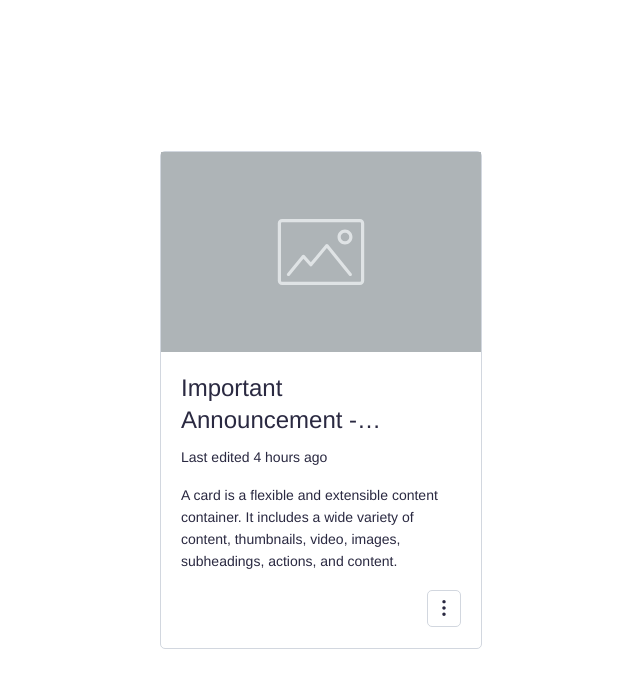
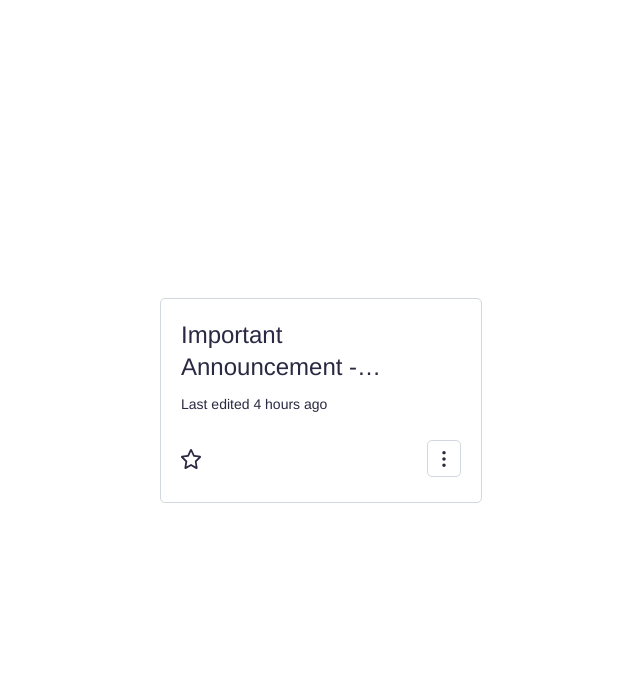
Before and after one commit to dlaurent123/cardjs, a React (Create React App) app: page / in a window 1280 px wide. Shown: the top 688 px of the page, without its empty margins (319-959 px from the left). Built offline with nearby package versions, Linux system fonts and the light colour scheme.

Commit message:
adjust styles for card

```diff
--- a/src/App.css
+++ b/src/App.css
@@ -4,12 +4,6 @@
   height: 100vh;
   justify-content: center;
   align-items: center;
-}
-.truncate {
-  display: -webkit-box;
-  -webkit-box-orient: vertical;
-  -webkit-line-clamp: 2;
-  overflow: hidden;
 }
 
 .App-logo {
--- a/src/App.js
+++ b/src/App.js
@@ -10,23 +10,23 @@ function App() {
   return (
     <div className="App">
       <Card>
-        <Card.Media controls src={video} />
+        {/* <Card.Media controls src={video} /> */}
         <Card.Body>
           <Card.Heading
             className="truncate"
             text={"Important Announcement - Pass the test"}
           />
           <Card.SubHeading text={"Last edited 4 hours ago"} />
-          <Card.Text
+          {/* <Card.Text
             text={
               "A card is a flexible and extensible content container. It includes a wide variety of content, thumbnails, video, images, subheadings, actions, and content."
             }
-          />
+          /> */}
           <Card.Footer>
-            {/* <Card.FavoriteButton
+            <Card.FavoriteButton
               onClick={() => setIsActive(!isActive)}
               isActive={isActive}
-            /> */}
+            />
             <Card.Menue
               isOpen={isOpen}
               onClick={() => setIsOpen(!isOpen)}
--- a/src/components/card/cardStyles/CardStyles.js
+++ b/src/components/card/cardStyles/CardStyles.js
@@ -6,6 +6,7 @@ export const Body = styled.div`
   min-height: 15vh;
   flex-direction: column;
   padding: 20px;
+  padding-bottom: 15px;
 `;
 
 export const CardContainer = styled.div`
@@ -17,7 +18,6 @@ export const CardContainer = styled.div`
   border-style: solid;
   min-width: 25vw;
   min-height: 15vh;
-
   justify-content: center;
   width: 25vw;
 `;
@@ -29,6 +29,10 @@ export const Heading = styled.h1`
   color: #2a2941;
   margin-bottom: 10px;
   text-align: left;
+  display: -webkit-box;
+  -webkit-box-orient: vertical;
+  -webkit-line-clamp: 2;
+  overflow: hidden;
 `;
 
 export const SubHeading = styled.h2`
@@ -71,18 +75,17 @@ export const CardText = styled.p`
 
 export const CardFooter = styled.div`
   display: flex;
-  /* min-height: 10vh;
-  min-width: 22vw; */
   width: inherit;
   justify-content: space-between;
   align-items: center;
-  height: 5vh;
+  height: 7vh;
 `;
 
 export const CardFavoriteButton = styled.div`
   display: flex;
   height: 20px;
   width: 20px;
+  flex-grow: 1;
 `;
 
 export const MenueButton = styled.div`
```
